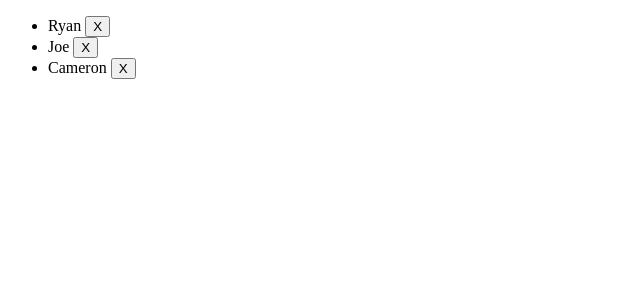
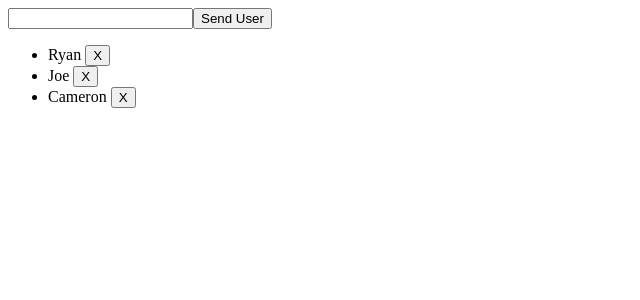
Before and after one commit to pierpaolozinisal/angular-firstapp, an Angular app: page / in a window 1280 px wide. Shown: the top 300 px of the page, without its empty margins (0-640 px from the left). Built offline with nearby package versions, Linux system fonts and the light colour scheme.

Commit message:
Evento Submit per inserire input

```diff
--- a/src/app/app.component.html
+++ b/src/app/app.component.html
@@ -1,3 +1,7 @@
+    <form (submit)="addUser(newUser)">
+        <input type="text" #newUser>
+        <button>Send User</button>
+    </form>
 <ul>
     <li *ngFor="let user of users">
         {{ user }} <button (click)="deleteUser(user)">
--- a/src/app/app.component.ts
+++ b/src/app/app.component.ts
@@ -9,8 +9,16 @@
 
   users: string[] = ['Ryan','Joe', 'Cameron'];
 
+  addUser(newUser){
+    //console.log(newUser.value);
+    this.users.push(newUser.value);
+    newUser.value='';
+    newUser.focus();
+    return false;
+
+  }
+
   sayHello(){
-
     alert("Hello!");
   };
   deleteUser(user){
```
